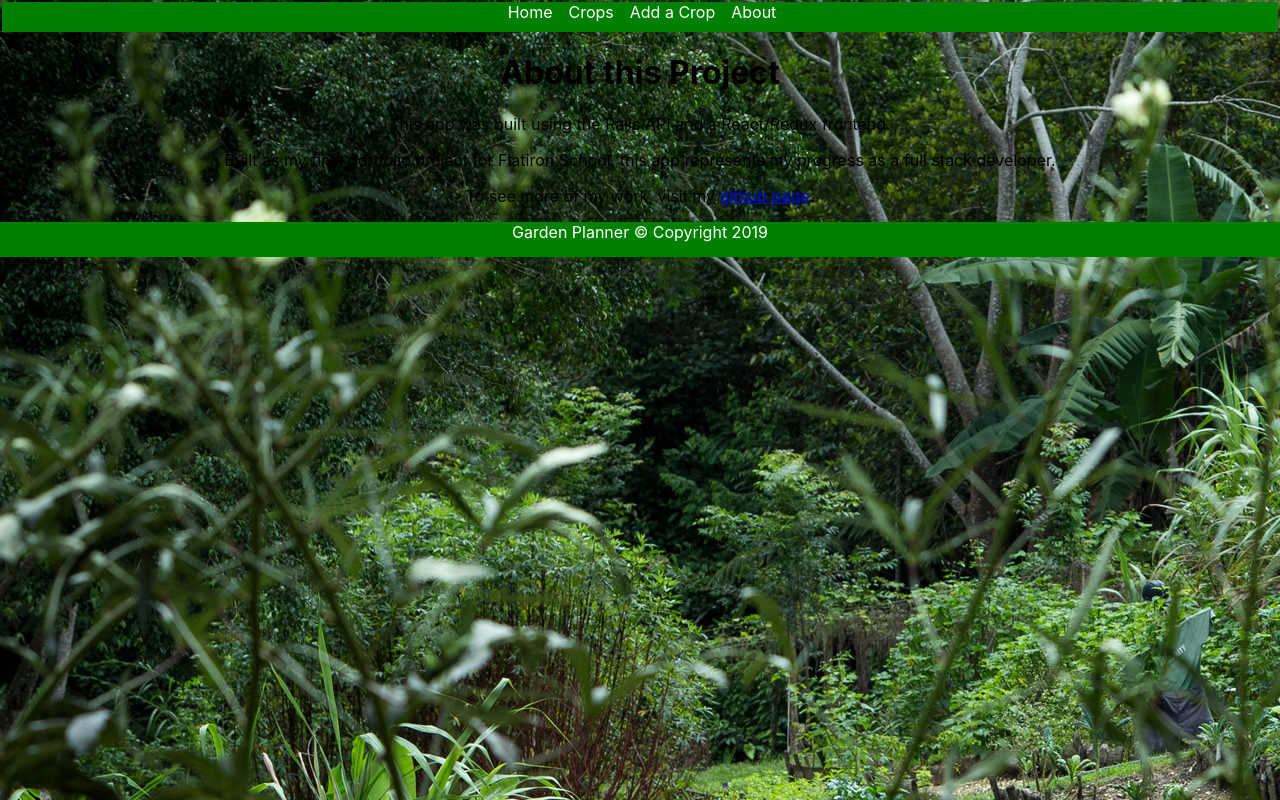
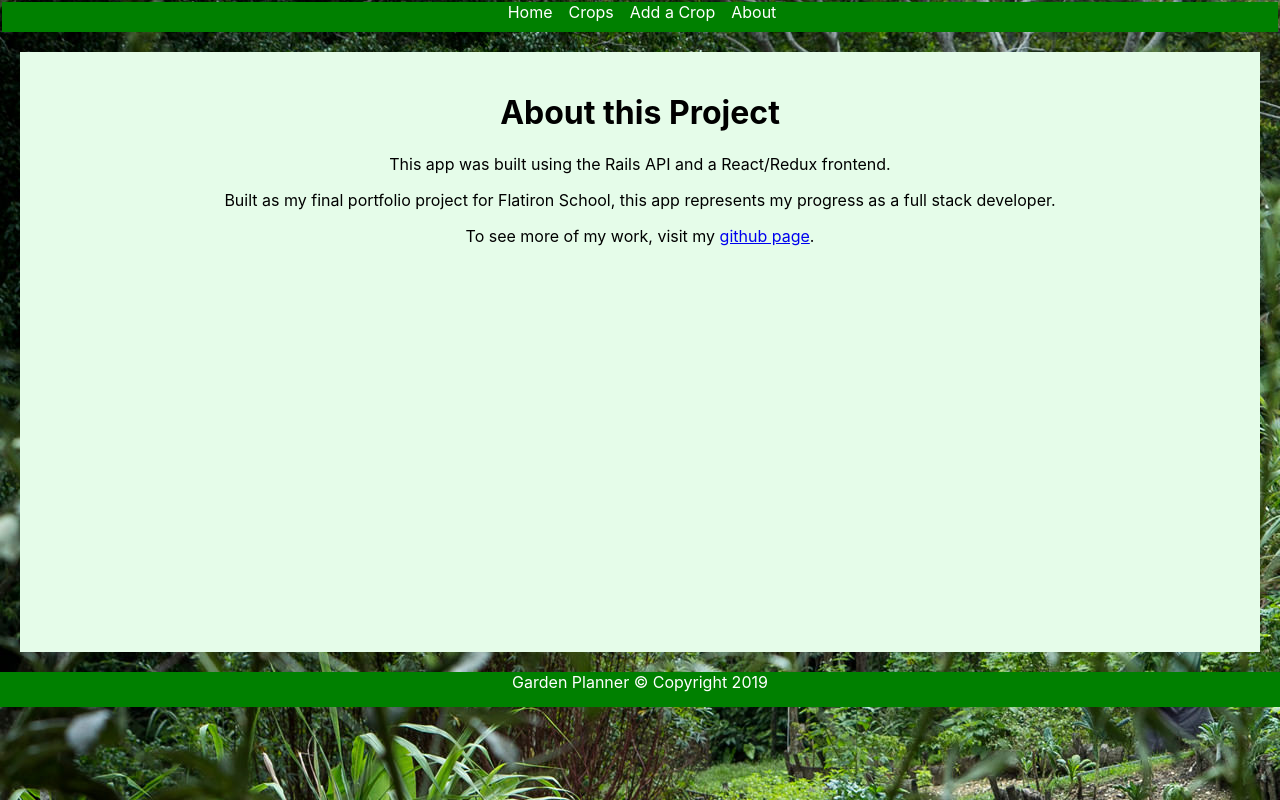
Before and after one commit to vickicello/garden-planner-client, a React (Create React App) app: page /about in a window 1280 px wide. Built offline with nearby package versions, Linux system fonts and the light colour scheme.

Commit message:
update styling

```diff
--- a/src/components/Home.js
+++ b/src/components/Home.js
@@ -1,10 +1,13 @@
 import React from 'react';
+import harvest from '../harvest.jpg';
 
 const Home = () => {
   return (
     <div className="Home">
       <div className="HomeText">
         <h1>Welcome to Garden Planner!</h1>
+        <img src={harvest} width="40%" height="65%" alt="harvest" />
+
         <p>Navigate this site and build the garden of your dreams.</p>
         <p>Keep track of sow by dates, harvest times, and all of your favorite varieties.</p>
       </div>
--- a/src/containers/App.css
+++ b/src/containers/App.css
@@ -26,3 +26,13 @@
 .HomeText {
   padding: 20px;
 }
+
+.About {
+  background: #e5fce9;
+  height: 600px;
+  margin: 20px;
+}
+
+.AboutText {
+  padding: 20px;
+}
```
Also changed, not shown: src/harvest.jpg (added).
